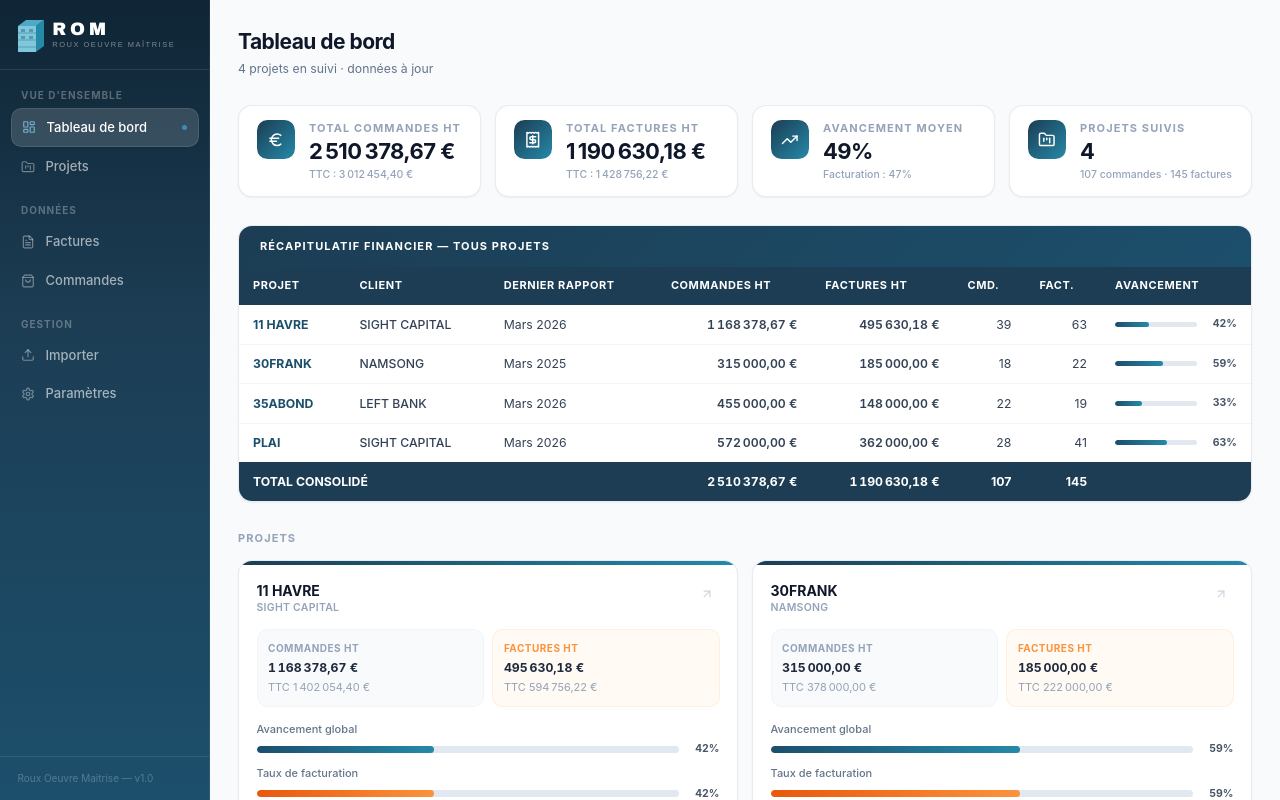
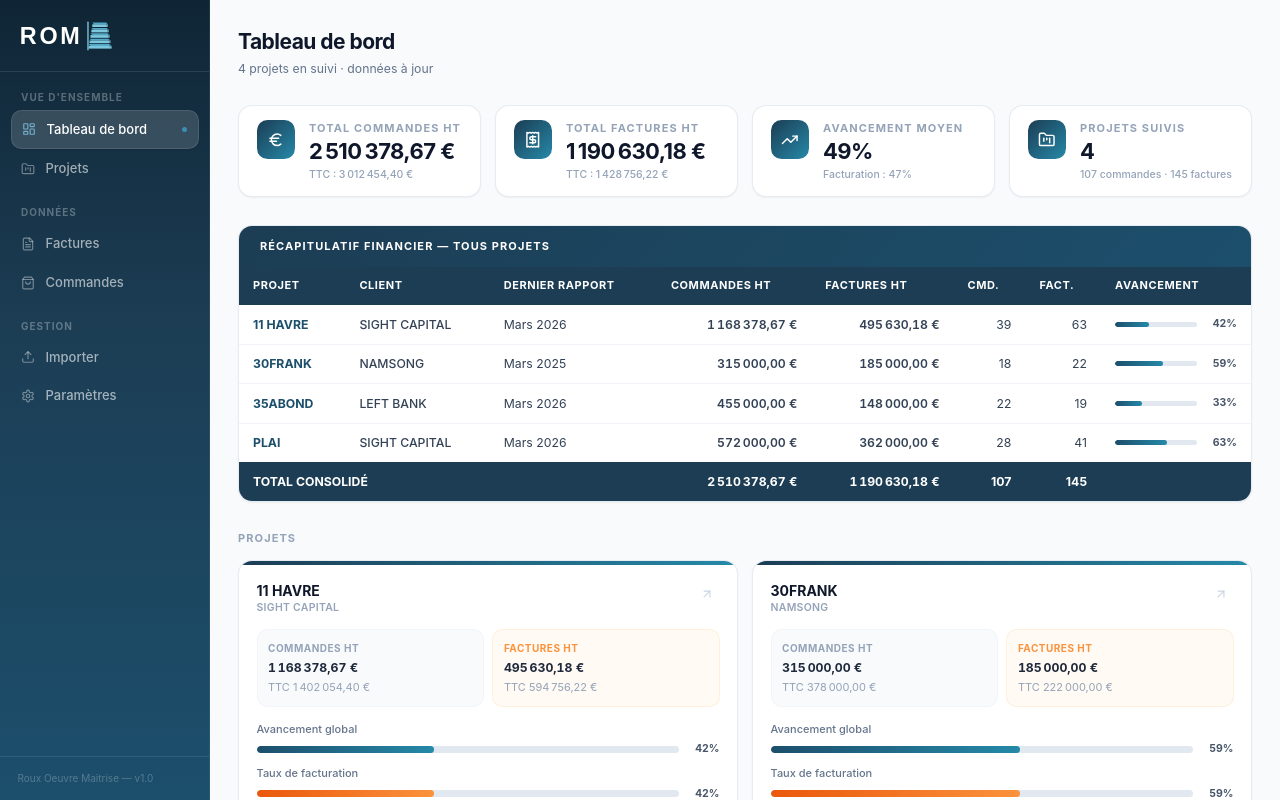
Before and after one commit to riccardoazz-source/ROM---Projects, a Next.js app: page / in a window 1280 px wide. Shown: the top 800 px of the page. Built offline with nearby package versions, Linux system fonts and the light colour scheme.

Commit message:
Use actual logo-white.svg instead of hand-drawn icon
Replace the fake building SVG with the real logo file already present
in /public/logo-white.svg (white version designed for dark backgrounds).

https://claude.ai/code/session_019UeHbAfi7HKjKVWgRhr2W8

```diff
--- a/components/Navigation.tsx
+++ b/components/Navigation.tsx
@@ -14,47 +14,11 @@ import clsx from 'clsx';
 
 function RomLogo() {
   return (
-    <div className="flex items-center gap-2.5">
-      {/* Building icon — inline SVG */}
-      <svg width="26" height="34" viewBox="0 0 26 34" fill="none" xmlns="http://www.w3.org/2000/svg">
-        {/* Front face */}
-        <rect x="0" y="8" width="18" height="26" fill="#7EC8DD" />
-        {/* Right face */}
-        <polygon points="18,8 26,2 26,28 18,34" fill="#2589A8" />
-        {/* Top face */}
-        <polygon points="0,8 8,2 26,2 18,8" fill="#4FA8C5" />
-        {/* Floor lines on front */}
-        <line x1="0" y1="15" x2="18" y2="15" stroke="#1C3D54" strokeWidth="0.8" opacity="0.4" />
-        <line x1="0" y1="22" x2="18" y2="22" stroke="#1C3D54" strokeWidth="0.8" opacity="0.4" />
-        <line x1="0" y1="29" x2="18" y2="29" stroke="#1C3D54" strokeWidth="0.8" opacity="0.4" />
-        {/* Windows on front */}
-        <rect x="3" y="11" width="4" height="3" fill="#1C3D54" opacity="0.35" />
-        <rect x="11" y="11" width="4" height="3" fill="#1C3D54" opacity="0.35" />
-        <rect x="3" y="18" width="4" height="3" fill="#1C3D54" opacity="0.35" />
-        <rect x="11" y="18" width="4" height="3" fill="#1C3D54" opacity="0.35" />
-      </svg>
-      {/* ROM text */}
-      <div className="flex flex-col leading-none">
-        <span style={{
-          fontFamily: '"Arial Black", "Arial Bold", Arial, sans-serif',
-          fontWeight: 900,
-          fontSize: '18px',
-          color: 'white',
-          letterSpacing: '4px',
-          lineHeight: 1,
-        }}>ROM</span>
-        <span style={{
-          fontFamily: 'Arial, sans-serif',
-          fontWeight: 400,
-          fontSize: '7.5px',
-          color: 'rgba(255,255,255,0.45)',
-          letterSpacing: '1.5px',
-          lineHeight: 1,
-          marginTop: '3px',
-          textTransform: 'uppercase',
-        }}>Roux Oeuvre Maîtrise</span>
-      </div>
-    </div>
+    <img
+      src="/logo-white.svg"
+      alt="ROM – Roux Oeuvre Maîtrise"
+      style={{ height: '36px', width: 'auto' }}
+    />
   );
 }
 
```
